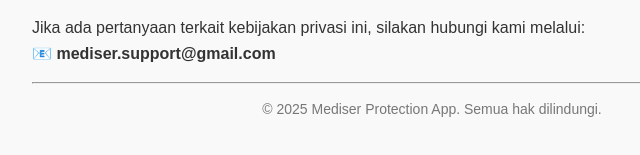
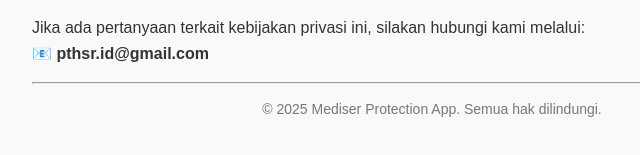
Before and after one commit to BEM28/mediser-privacy-policy, a plain HTML site: page index.html in a window 1280 px wide. Shown: the part 837-992 px from the top of the page, 208-848 px from the left. Drawn offline with Linux system fonts and the light colour scheme.

Commit message:
update : email

```diff
--- a/index.html
+++ b/index.html
@@ -70,7 +70,7 @@
       Jika ada pertanyaan terkait kebijakan privasi ini, silakan hubungi kami
       melalui:
       <br />
-      📧 <strong>mediser.support@gmail.com</strong>
+      📧 <strong>pthsr.id@gmail.com</strong>
     </p>
 
     <hr />
```
